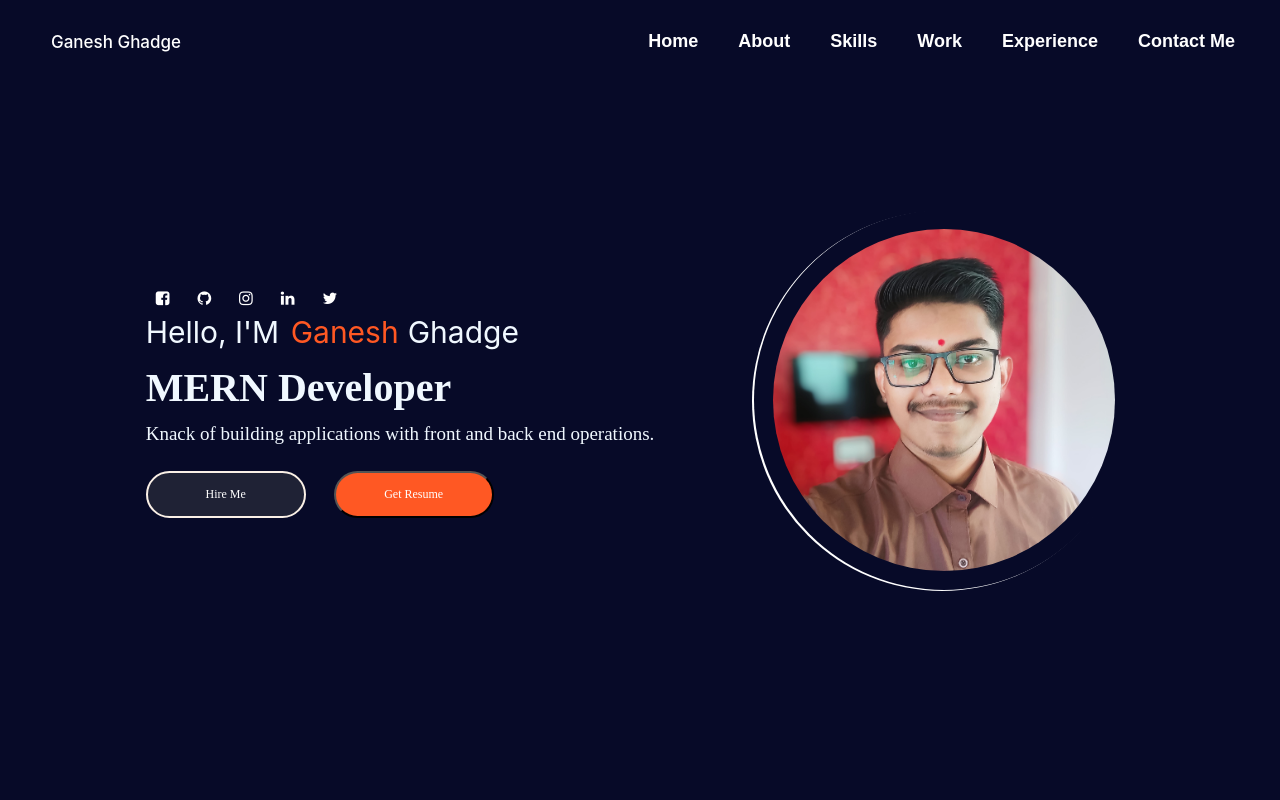
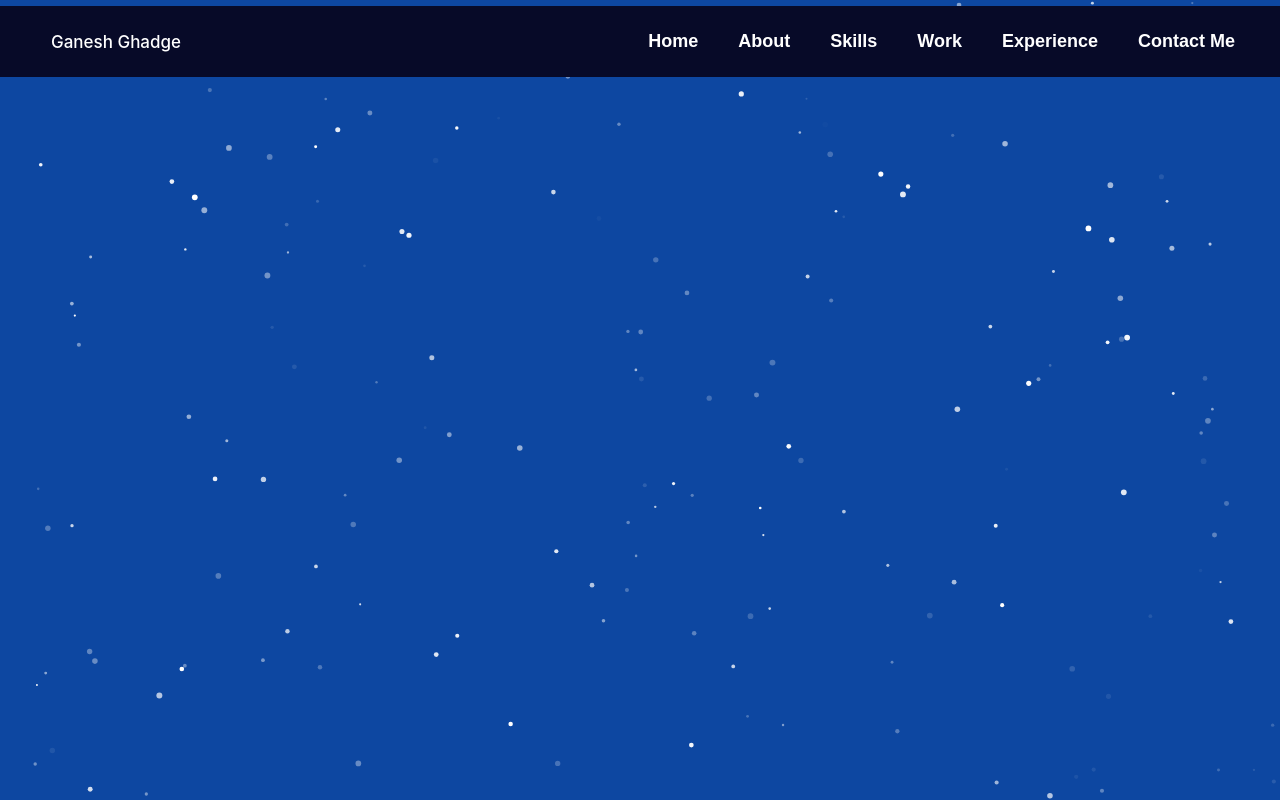
Before and after one commit to goldenhouse0601/luckyboss-portfolio-, a React (Create React App) app: page / in a window 1280 px wide. Shown: the top 800 px of the page. Built offline with nearby package versions, Linux system fonts and the light colour scheme.

Commit message:
react particle js

```diff
--- a/public/index.html
+++ b/public/index.html
@@ -22,7 +22,7 @@
       crossorigin="anonymous"
       referrerpolicy="no-referrer"
     />
-    <title>Portfolio Web-App</title>
+    <title>Ganesh | Portfolio</title>
     <script src="https://unpkg.com/typewriter-effect@latest/dist/core.js"></script>
   </head>
   <body>
--- a/src/pages/Frontpage.jsx
+++ b/src/pages/Frontpage.jsx
@@ -1,10 +1,16 @@
 import React from "react";
+import Background from "./components/Background";
 import SocialMediaLinks from "./components/SocialMediaLinks";
 import "./Frontpage.css";
 function Frontpage() {
   return (
     <>
-      <div className="profile-container" id="home_page">
+      <div
+        className="profile-container"
+        id="home_page"
+        style={{ position: "relative", overflow: "hidden" }}
+      >
+        <Background />
         <div className="profile-parent">
           <div className="profile-details">
             <div className="colz">
--- a/src/pages/components/Background.js
+++ b/src/pages/components/Background.js
@@ -16,11 +16,149 @@ function Background() {
     await console.log(container);
   }, []);
   return (
-    <div>
+    <div style={{ height: "100vh", width: "100vw" }}>
       <Particles
         id="tsparticles"
         init={particlesInit}
         loaded={particlesLoaded}
+        options={{
+          background: {
+            color: {
+              value: "#0d47a1",
+            },
+          },
+          fpsLimit: 120,
+          interactivity: {
+            events: {
+              onClick: {
+                enable: true,
+                mode: "push",
+              },
+              onHover: {
+                enable: true,
+                mode: "repulse",
+              },
+              resize: true,
+            },
+            modes: {
+              push: {
+                quantity: 4,
+              },
+              repulse: {
+                distance: 200,
+                duration: 0.4,
+              },
+            },
+          },
+          particles: {
+            number: {
+              value: 160,
+              density: {
+                enable: true,
+                value_area: 800,
+              },
+            },
+            color: {
+              value: "#ffffff",
+            },
+            shape: {
+              type: "circle",
+              stroke: {
+                width: 0,
+                color: "#000000",
+              },
+              polygon: {
+                nb_sides: 5,
+              },
+              image: {
+                src: "img/github.svg",
+                width: 100,
+                height: 100,
+              },
+            },
+            opacity: {
+              value: 1,
+              random: true,
+              anim: {
+                enable: true,
+                speed: 1,
+                opacity_min: 0,
+                sync: false,
+              },
+            },
+            size: {
+              value: 3,
+              random: true,
+              anim: {
+                enable: false,
+                speed: 4,
+                size_min: 0.3,
+                sync: false,
+              },
+            },
+            line_linked: {
+              enable: false,
+              distance: 150,
+              color: "#ffffff",
+              opacity: 0.4,
+              width: 1,
+            },
+            move: {
+              enable: true,
+              speed: 1,
+              direction: "none",
+              random: true,
+              straight: false,
+              out_mode: "out",
+              bounce: false,
+              attract: {
+                enable: false,
+                rotateX: 600,
+                rotateY: 600,
+              },
+            },
+          },
+          interactivity: {
+            detect_on: "canvas",
+            events: {
+              onhover: {
+                enable: true,
+                mode: "bubble",
+              },
+              onclick: {
+                enable: true,
+                mode: "repulse",
+              },
+              resize: true,
+            },
+            modes: {
+              grab: {
+                distance: 400,
+                line_linked: {
+                  opacity: 1,
+                },
+              },
+              bubble: {
+                distance: 250,
+                size: 0,
+                duration: 2,
+                opacity: 0,
+                speed: 3,
+              },
+              repulse: {
+                distance: 400,
+                duration: 0.4,
+              },
+              push: {
+                particles_nb: 4,
+              },
+              remove: {
+                particles_nb: 2,
+              },
+            },
+          },
+          detectRetina: true,
+        }}
       />
     </div>
   );
```
